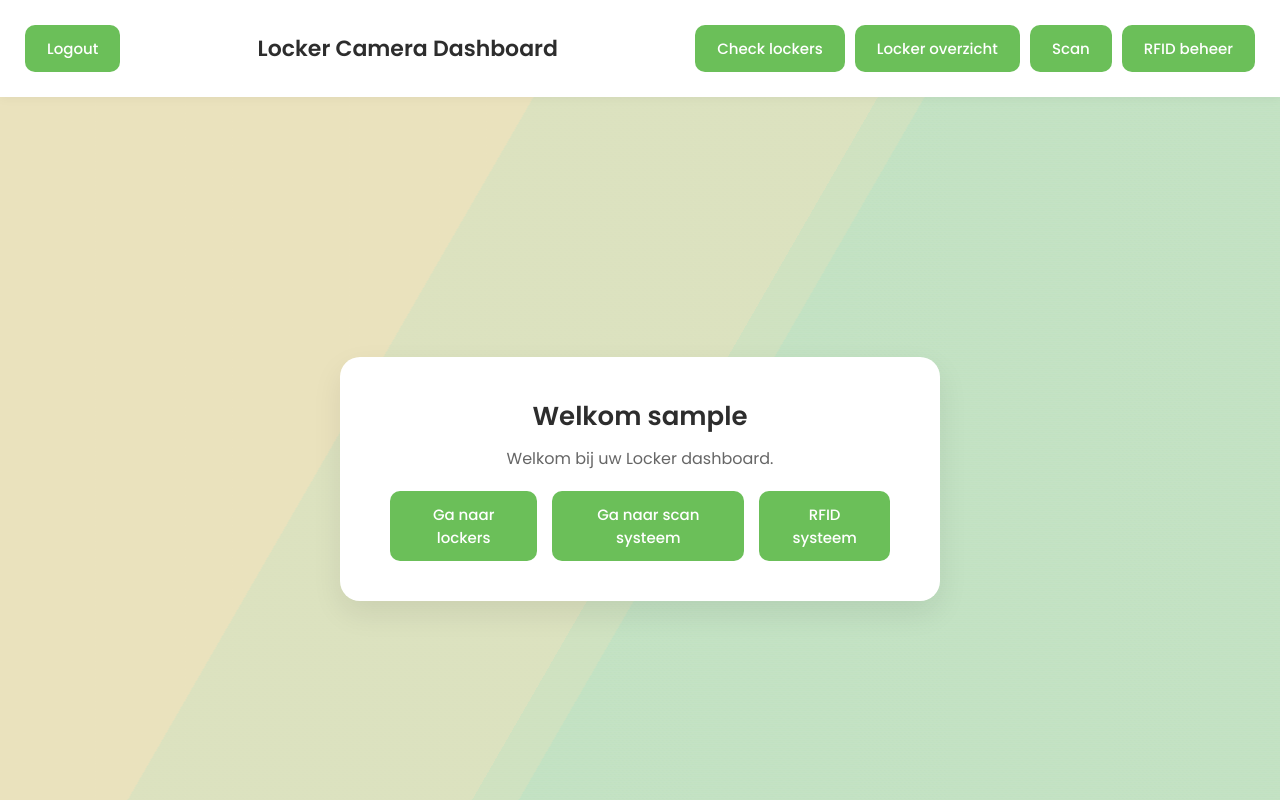
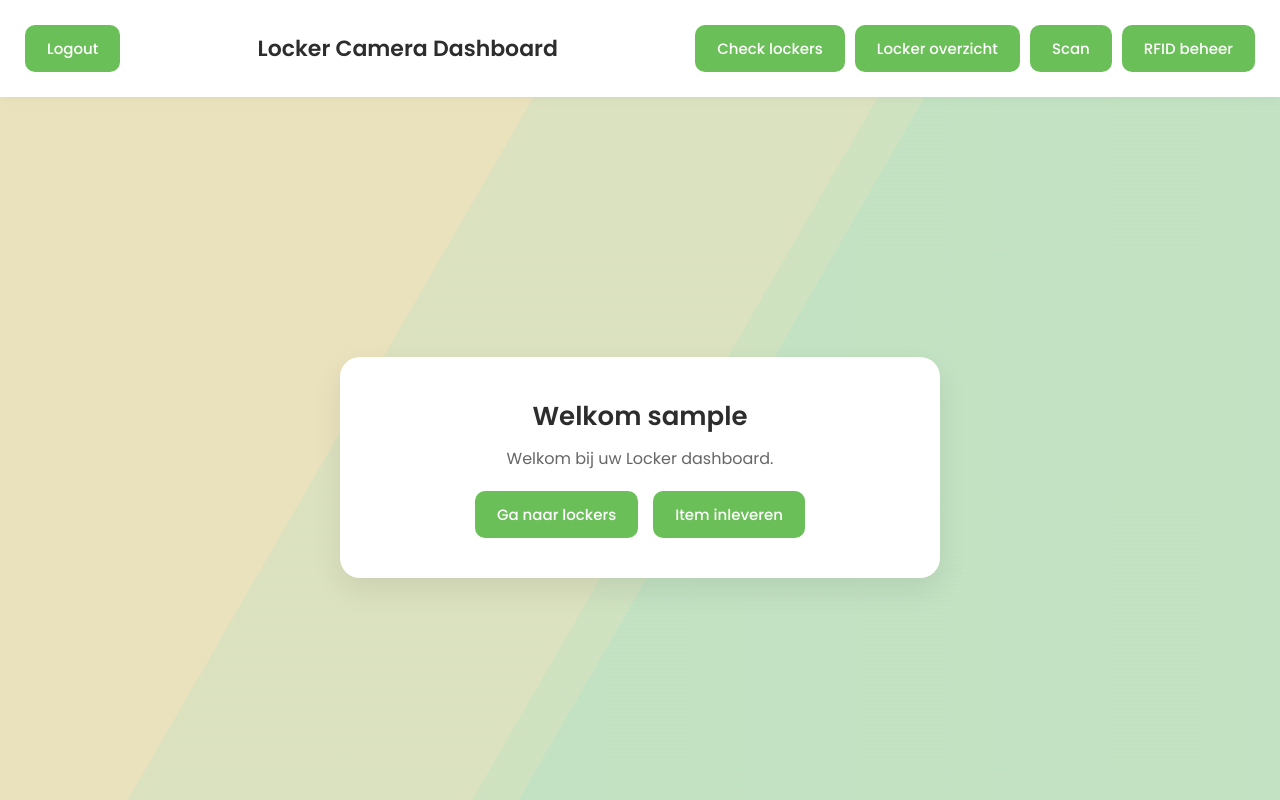
Before and after one commit to IbrickBateman/Leihothek, a Flask app: page / in a window 1280 px wide. Run offline with Flask 3, Linux system fonts and the light colour scheme; the visitor is signed in with stand-in values (Sample User, id 1).

Commit message:
home.html

```diff
--- a/app/templates/home.html
+++ b/app/templates/home.html
@@ -10,8 +10,10 @@
 
         <div class="home-buttons">
             <a href="/rentals" class="btn">Ga naar lockers</a>
-            <a href="/scan-page" class="btn">Ga naar scan systeem</a>
-            <a href="/rfid" class="btn">RFID systeem</a>
+            <a href="/return-rfid" class="btn">Item inleveren</a>
+            {% if is_admin %}
+            <a href="/rfid" class="btn">RFID beheer</a>
+            {% endif %}
         </div>
     </div>
 
```
